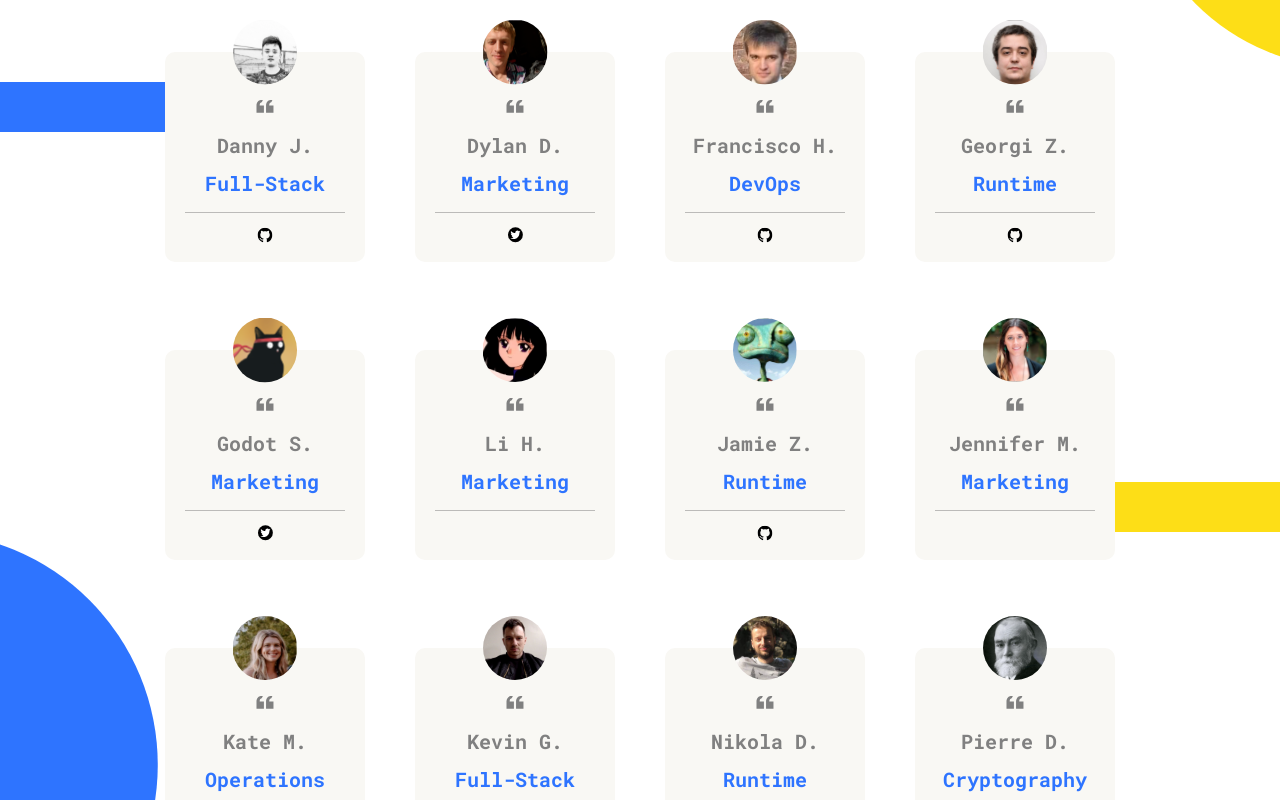
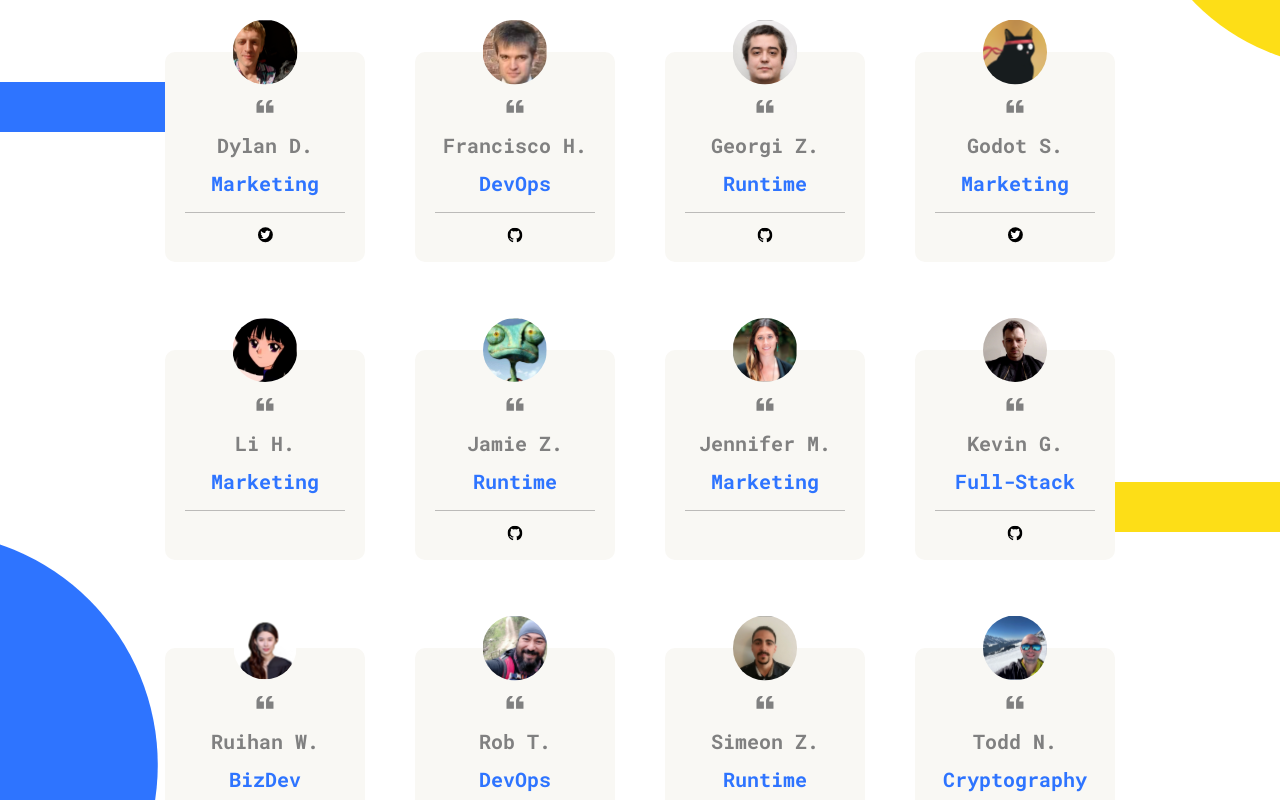
Before and after one commit to Manta-Network/p0xlabs.xyz, a React (Create React App) app: page /team in a window 1280 px wide. Shown: the part 1420-2220 px from the top of the page. Built offline with nearby package versions, Linux system fonts and the light colour scheme.

Commit message:
fix main page intro paragraph. change p0xeidon rollup to openzl, update team page (#15)

```diff
--- a/src/assets/data/data.js
+++ b/src/assets/data/data.js
@@ -68,13 +68,6 @@ export const contributors = [
     twitter: 'https://twitter.com/0xchloey',
   },
   {
-    avatar: danny,
-    name: 'Danny J.',
-    job: 'Full-Stack',
-    github: 'https://github.com/dansofter',
-    twitter: '',
-  },
-  {
     avatar: dylan,
     name: 'Dylan D.',
     job: 'Marketing',
@@ -124,31 +117,10 @@ export const contributors = [
     twitter: '',
   },
   {
-    avatar: kate,
-    name: 'Kate M.',
-    job: 'Operations',
-    github: '',
-    twitter: '',
-  },
-  {
     avatar: kevin,
     name: 'Kevin G.',
     job: 'Full-Stack',
     github: 'https://github.com/Kevingislason',
-    twitter: '',
-  },
-  {
-    avatar: nikola,
-    name: 'Nikola D.',
-    job: 'Runtime',
-    github: 'https://github.com/nikoladimitroff',
-    twitter: '',
-  },
-  {
-    avatar: pierre,
-    name: 'Pierre D.',
-    job: 'Cryptography',
-    github: '',
     twitter: '',
   },
   { avatar: ruihan, name: 'Ruihan W.', job: 'BizDev', github: '', twitter: '' },
@@ -250,15 +222,11 @@ export const founders = [
 
 export const projects = [
   {
-    iconRight: icon9,
-    title: 'Poseidon Rollup',
+    title: 'OpenZL',
     subtitle: 'Research',
-    intro: 'Poseidon Rollup: the ONLY zkApp-friendly rollup with EVM Compatibility',
-    intro2: [
-      'zkApps with privacy, scalability, and attestation',
-      'gas-efficient zkApp transactions',
-      'EVM compatibility',
-    ],
+    intro: 'OpenZL: A proof-system-agnostic ZK infrastructure library',
+    btnText: 'Explore OpenZL',
+    link: 'https://github.com/openzklib',
   },
   {
     iconLeft: icon5,
@@ -297,14 +265,8 @@ export const useCase = [
   },
   {
     icon: icon3,
-    title: 'Gaming',
+    title: 'Social',
     intro:
-      'If a game needs to be settled on-chain, each player needs to hide her state to avoid MEV. If we would like to build an open metaverse on chain, privacy is a must rather than optional.',
-  },
-  {
-    icon: icon4,
-    title: 'DAO Tooling',
-    intro:
-      'As the future of human organization, privacy is much needed in many aspects of DAO tooling: private voting to avoid high tension and voter retaliation, private payroll systems to keep a healthy organization, private message boards for internal anonymous feedback. The list of private DAO tooling needs is endless.',
+      'In decentralized social networks, privacy is an essential element for individuals to have control over and manage their identity. Without the implementation of zero-knowledge proofs, web3 social applications may unfortunately become instruments for data harvesting and surveillance.',
   },
 ];
--- a/src/pages/index/index.tsx
+++ b/src/pages/index/index.tsx
@@ -71,9 +71,9 @@ export const Index: FC = () => {
             </div>
             <div className="flex items-center justify-between">
               <div className="my-[40px] w-[635px] text-black2">
-                p0x labs is a team of world-class contributors on a mission to enable privacy
-                across web3. At p0x labs, we believe privacy is a fundamental human right and
-                we work to build and deploy the tools to make it accessible to the world. Powered by
+                p0x labs is a team of world-class contributors on a mission to enable privacy across
+                web3. At p0x labs, we believe privacy is a fundamental human right and we work to
+                build and deploy the tools to make it accessible to the world. Powered by
                 zero-knowledge proofs, we lead innovation in the cryptography space.
               </div>
               <img src={breakLine2} />
@@ -86,7 +86,7 @@ export const Index: FC = () => {
                 <div>
                   <img src={bluePoints} className="h-[22px]" />
                   <div className="mt-[18px] w-[136px] text-[14px] opacity-60">
-                    The first Solidity-programmable zkApp ecosystem powered by zk-SNARKs
+                    World-class cryptography team with specialized expertise in ZKPs
                   </div>
                 </div>
                 <div>
@@ -99,7 +99,7 @@ export const Index: FC = () => {
                   <img src={bluePoints} className="h-[22px]" />
                   <div className="relative mt-[18px] w-[136px] text-[14px]">
                     <div className="opacity-60">
-                      Build a universal execution layer on most decentralized networks
+                      Enabling universal ZKP development through open source abstractions
                     </div>
                     <img src={arrow} className="absolute top-[193px] right-0" />
                   </div>
@@ -130,7 +130,6 @@ export const Index: FC = () => {
             <div className="mt-[53px] h-[254px] w-[600px] rounded-[17px] bg-white py-[25px] text-center shadow-[0px_5px_34px_rgba(0,0,0,0.06)]">
               <div className="flex h-[50px] items-center justify-center gap-[13px]">
                 <span className="text-[30px]">{projects[0].title}</span>
-                <img src={projects[0].iconRight} />
               </div>
               <div className="relative z-[1] mx-auto mt-[10px] w-[85px]">
                 <div className="absolute bottom-[3px] z-[-1] h-[5px] w-full bg-yellow" />
@@ -138,9 +137,13 @@ export const Index: FC = () => {
               </div>
               <div className="text-[14px] opacity-80">
                 <div className="mt-[10px] mb-[30px]">{projects[0].intro}</div>
-                {projects[0].intro2?.map((v, i) => (
-                  <div key={i}>{v}</div>
-                ))}
+                <button
+                  className="relative mx-auto block h-[48px] w-[377px] rounded-[8px] bg-blue text-white"
+                  onClick={() => window.open(projects[0].link)}
+                >
+                  <img src={wave3} className="absolute left-0 bottom-0" />
+                  <span className="text-[20px]">{projects[0].btnText}</span>
+                </button>
               </div>
             </div>
             <div className="mt-[90px] flex gap-[40px]">
@@ -199,8 +202,8 @@ export const Index: FC = () => {
           <img src={arrow2} className="absolute left-[153px] -top-[27px]" />
           <div className="mt-[85px] text-center text-[60px] font-medium text-black1">USE CASE</div>
           <div className="mx-auto mt-[25px] mb-[62px] w-[830px] text-center text-[14px] text-black opacity-80">
-            These use cases can be deployed on any network built by p0x labs. If you are
-            interested in pursuing a use case further, please reach out to hello@p0xeidon.xyz
+            These use cases can be deployed on any network built by p0x labs. If you are interested
+            in pursuing a use case further, please reach out to hello@p0xeidon.xyz
           </div>
           <div className="flex justify-center gap-[30px]">
             {useCase.map((v, i) => (
@@ -248,9 +251,9 @@ export const Index: FC = () => {
           </div>
           <div className="relative mt-[30px]">
             <div className="px-[35px] text-black2">
-              p0x labs is a team of world-class contributors on a mission to enable privacy
-              across web3. At p0x labs, we believe privacy is a fundamental human right and we
-              work to build and deploy the tools to make it accessible to the world. Powered by
+              p0x labs is a team of world-class contributors on a mission to enable privacy across
+              web3. At p0x labs, we believe privacy is a fundamental human right and we work to
+              build and deploy the tools to make it accessible to the world. Powered by
               zero-knowledge proofs, we lead innovation in the cryptography space.
             </div>
             <img src={breakLine2} className="absolute -top-[25px] right-0 w-[90px]" />
@@ -316,13 +319,6 @@ export const Index: FC = () => {
               </div>
               <div className="text-[12px] opacity-80">
                 <div className="my-[10px]">{v.intro}</div>
-                {v.intro2 !== undefined ? (
-                  <div className="mt-[10px]">
-                    {v.intro2.map(val => (
-                      <div key={val}>{val}</div>
-                    ))}
-                  </div>
-                ) : null}
               </div>
               {v.link !== undefined ? (
                 <button
@@ -345,8 +341,8 @@ export const Index: FC = () => {
         <div id="part4-mb" className="relative inline-block w-full bg-gray pb-[40px]">
           <div className="mt-[10px] text-center text-[26px] font-medium text-black1">USE CASE</div>
           <div className="mx-[40px] my-[20px] text-center text-[16px] text-black opacity-80">
-            These use cases can be deployed on any network built by p0x labs. If you are
-            interested in pursuing a use case further, please reach out to hello@p0xeidon.xyz
+            These use cases can be deployed on any network built by p0x labs. If you are interested
+            in pursuing a use case further, please reach out to hello@p0xeidon.xyz
           </div>
           <div className="flex flex-col items-center gap-[20px]">
             {useCase.map((v, i) => (
```
